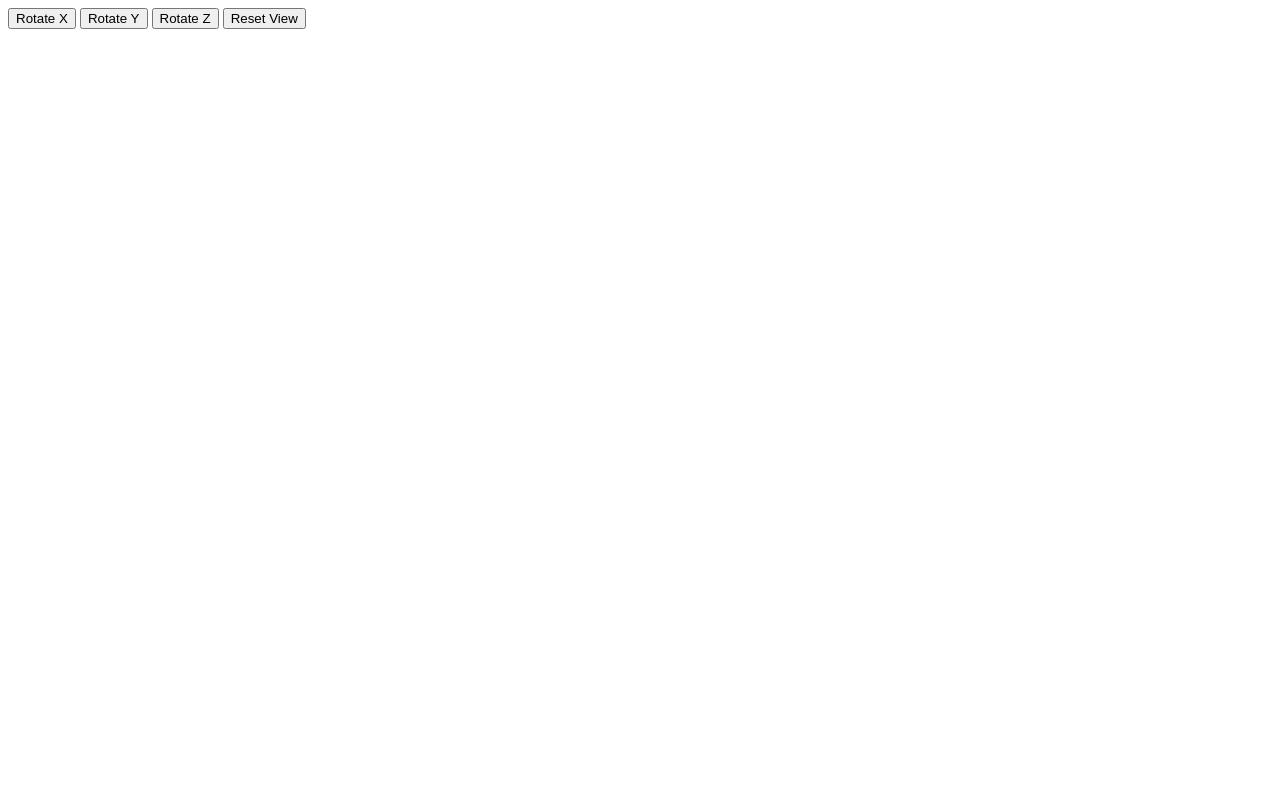
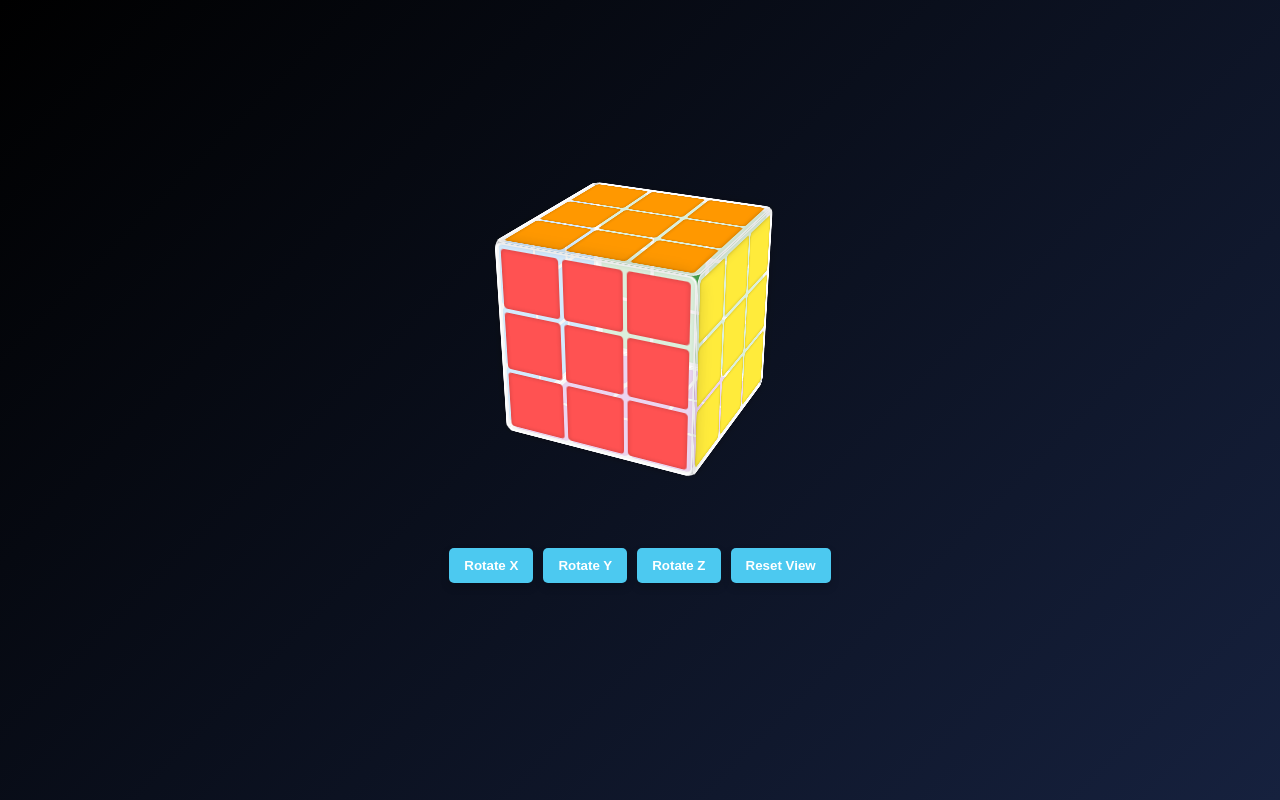
Before and after one commit to safran6ix/HTML-CSS-JS, a plain HTML site: page 3x3 Cube/index.html in a window 1280 px wide. Drawn offline with Linux system fonts and the light colour scheme.

Commit message:
Ading CSS

```diff
--- a/3x3 Cube/style.css
+++ b/3x3 Cube/style.css
@@ -1,3 +1,145 @@
-*{
+* {
+    margin: 0;
+    padding: 0;
+    box-sizing: border-box;
+}
 
+body {
+    display: flex;
+    flex-direction: column;
+    justify-content: center;
+    align-items: center;
+    min-height: 100vh;
+    background: linear-gradient(135deg, #000000, #16213e);
+    font-family: 'Segoe UI', Tahoma, Geneva, Verdana, sans-serif;
+    color: #fff;
+    overflow: hidden;
 }
+
+.container {
+    display: flex;
+    flex-direction: column;
+    align-items: center;
+    perspective: 1000px;
+    margin-bottom: 100px;
+}
+
+.cube {
+    position: relative;
+    width: 200px;
+    height: 200px;
+    transform-style: preserve-3d;
+    transform: rotateX(-25deg) rotateY(-25deg);
+    transition: transform 0.5s ease;
+}
+
+.face {
+    position: absolute;
+    width: 200px;
+    height: 200px;
+    background: rgba(255, 255, 255, 0.8);
+    border: 2px solid #fff;
+    border-radius: 8px;
+    display: grid;
+    grid-template-columns: repeat(3, 1fr);
+    grid-template-rows: repeat(3, 1fr);
+    gap: 4px;
+    padding: 4px;
+    box-shadow: 0 0 15px rgba(0, 0, 0, 0.2);
+}
+
+.cubie {
+    background: white;
+    border-radius: 4px;
+    box-shadow: inset 0 0 5px rgba(0, 0, 0, 0.2);
+}
+
+.front {
+    transform: translateZ(100px);
+}
+
+.back {
+    transform: rotateY(180deg) translateZ(100px);
+}
+
+.right {
+    transform: rotateY(90deg) translateZ(100px);
+}
+
+.left {
+    transform: rotateY(-90deg) translateZ(100px);
+}
+
+.top {
+    transform: rotateX(90deg) translateZ(100px);
+}
+
+.bottom {
+    transform: rotateX(-90deg) translateZ(100px);
+}
+
+.controls {
+    margin-top: 30px;
+    display: flex;
+    flex-wrap: wrap;
+    justify-content: center;
+    gap: 10px;
+    max-width: 500px;
+}
+
+button {
+    padding: 10px 15px;
+    background: #4cc9f0;
+    color: white;
+    border: none;
+    border-radius: 5px;
+    cursor: pointer;
+    font-weight: bold;
+    box-shadow: 0 4px 8px rgba(0, 0, 0, 0.2);
+    transition: all 0.3s ease;
+}
+
+button:hover {
+    background: #3aa8d0;
+    transform: translateY(-2px);
+}
+
+button:active {
+    transform: translateY(1px);
+}
+
+@media (max-width: 600px) {
+    .cube {
+        width: 150px;
+        height: 150px;
+    }
+
+    .face {
+        width: 150px;
+        height: 150px;
+    }
+
+    .front {
+        transform: translateZ(75px);
+    }
+
+    .back {
+        transform: rotateY(180deg) translateZ(75px);
+    }
+
+    .right {
+        transform: rotateY(90deg) translateZ(75px);
+    }
+
+    .left {
+        transform: rotateY(-90deg) translateZ(75px);
+    }
+
+    .top {
+        transform: rotateX(90deg) translateZ(75px);
+    }
+
+    .bottom {
+        transform: rotateX(-90deg) translateZ(75px);
+    }
+}
```
